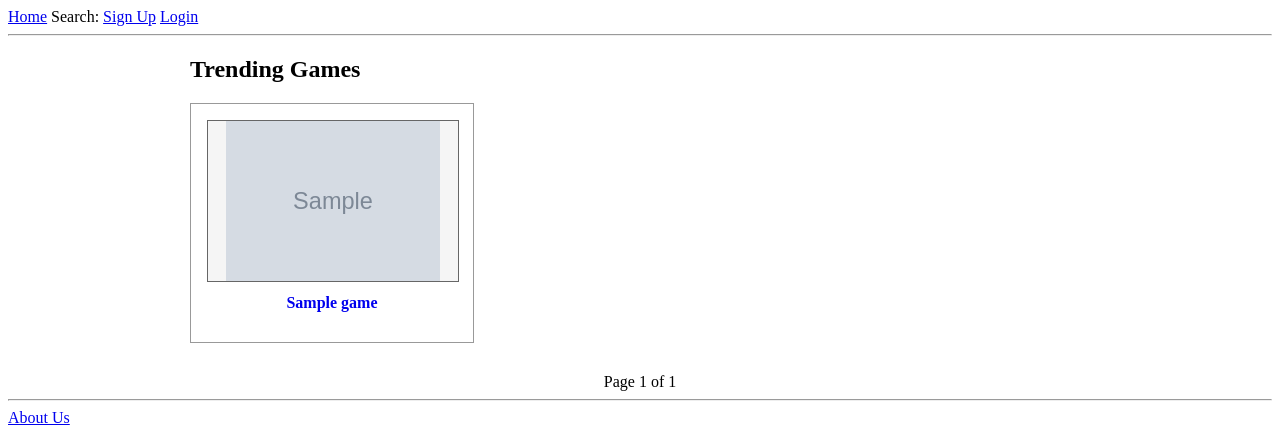
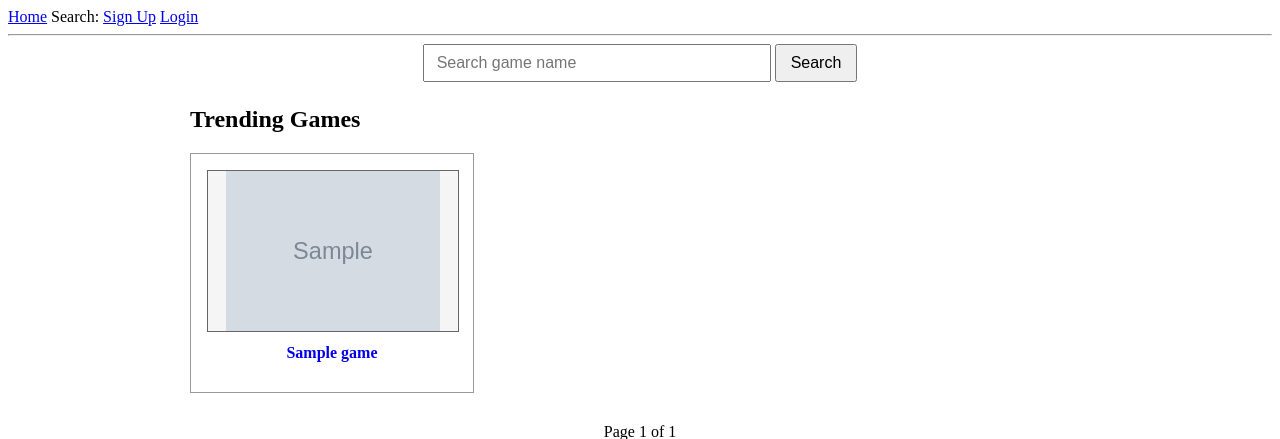
Before and after one commit to JasperHayes/WAD9E, a Django app: page / in a window 1280 px wide. Shown: the top 439 px of the page. Run offline with Django 3.2, Linux system fonts and the light colour scheme; tables that the repository leaves empty hold one stand-in row (values such as "Sample post"); grey boxes marked "Sample" are stand-in pictures.

Commit message:
implement search bar function

```diff
--- a/GUSpeedruns/views.py
+++ b/GUSpeedruns/views.py
@@ -10,15 +10,24 @@ from urllib.parse import urlparse, parse_qs
 from django.core.paginator import Paginator
 
 def homepage(request):
-    game_list = Game.objects.order_by('-views', 'name')
+    query = request.GET.get('q', '').strip()
+
+    if query:
+        game_list = Game.objects.filter(name__icontains=query).order_by('name')
+        page_title = 'Search Results'
+    else:
+        game_list = Game.objects.order_by('-views', 'name')
+        page_title = 'Trending Games'
 
     paginator = Paginator(game_list, 9)
     page_number = request.GET.get('page')
     page_obj = paginator.get_page(page_number)
 
     context_dict = {
+        'games': page_obj.object_list,
         'page_obj': page_obj,
-        'games': page_obj.object_list,
+        'query': query,
+        'page_title': page_title,
     }
 
     return render(request, 'GUSpeedruns/homepage.html', context=context_dict)
--- a/templates/GUSpeedruns/homepage.html
+++ b/templates/GUSpeedruns/homepage.html
@@ -9,6 +9,27 @@
     .homepage-wrapper {
         width: 900px;
         margin: 0 auto;
+    }
+
+    .search-bar-wrapper {
+        margin-bottom: 24px;
+        text-align: center;
+    }
+
+    .search-bar-wrapper form {
+        display: inline-block;
+    }
+
+    .search-input {
+        width: 320px;
+        padding: 8px 12px;
+        font-size: 16px;
+    }
+
+    .search-button {
+        padding: 8px 14px;
+        font-size: 16px;
+        cursor: pointer;
     }
 
     .homepage-title {
@@ -71,11 +92,33 @@
         display: inline-block;
         margin: 0 6px;
     }
+
+    .no-results {
+        text-align: center;
+        margin-top: 20px;
+    }
 </style>
 
 <div class="homepage-wrapper">
+
+    <div class="search-bar-wrapper">
+        <form method="get" action="{% url 'GUSpeedruns:homepage' %}">
+            <input
+                type="text"
+                name="q"
+                value="{{ query }}"
+                placeholder="Search game name"
+                class="search-input">
+            <button type="submit" class="search-button">Search</button>
+        </form>
+    </div>
+
     <div class="homepage-title">
-        <h2>Trending Games</h2>
+        {% if query %}
+            <h2>{{ page_title }} for "{{ query }}"</h2>
+        {% else %}
+            <h2>{{ page_title }}</h2>
+        {% endif %}
     </div>
 
     {% if games %}
@@ -101,19 +144,25 @@
 
         <div class="pagination">
             {% if page_obj.has_previous %}
-                <a href="?page=1">First</a>
-                <a href="?page={{ page_obj.previous_page_number }}">Previous</a>
+                <a href="?{% if query %}q={{ query|urlencode }}&{% endif %}page=1">First</a>
+                <a href="?{% if query %}q={{ query|urlencode }}&{% endif %}page={{ page_obj.previous_page_number }}">Previous</a>
             {% endif %}
 
             <span>Page {{ page_obj.number }} of {{ page_obj.paginator.num_pages }}</span>
 
             {% if page_obj.has_next %}
-                <a href="?page={{ page_obj.next_page_number }}">Next</a>
-                <a href="?page={{ page_obj.paginator.num_pages }}">Last</a>
+                <a href="?{% if query %}q={{ query|urlencode }}&{% endif %}page={{ page_obj.next_page_number }}">Next</a>
+                <a href="?{% if query %}q={{ query|urlencode }}&{% endif %}page={{ page_obj.paginator.num_pages }}">Last</a>
             {% endif %}
         </div>
     {% else %}
-        <p>No games available.</p>
+        <div class="no-results">
+            {% if query %}
+                <p>No games matched "{{ query }}".</p>
+            {% else %}
+                <p>No games available.</p>
+            {% endif %}
+        </div>
     {% endif %}
 </div>
 {% endblock %}
```
